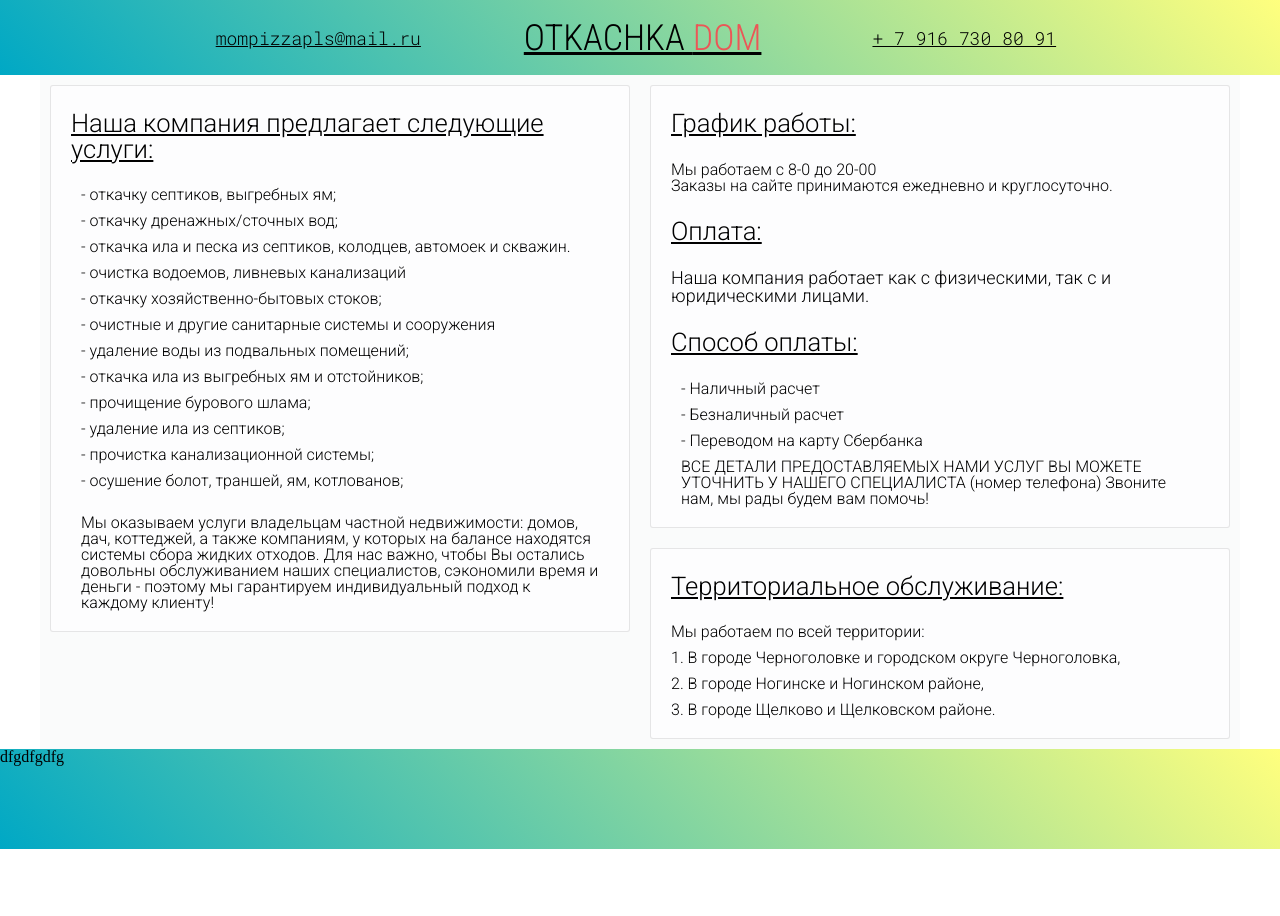
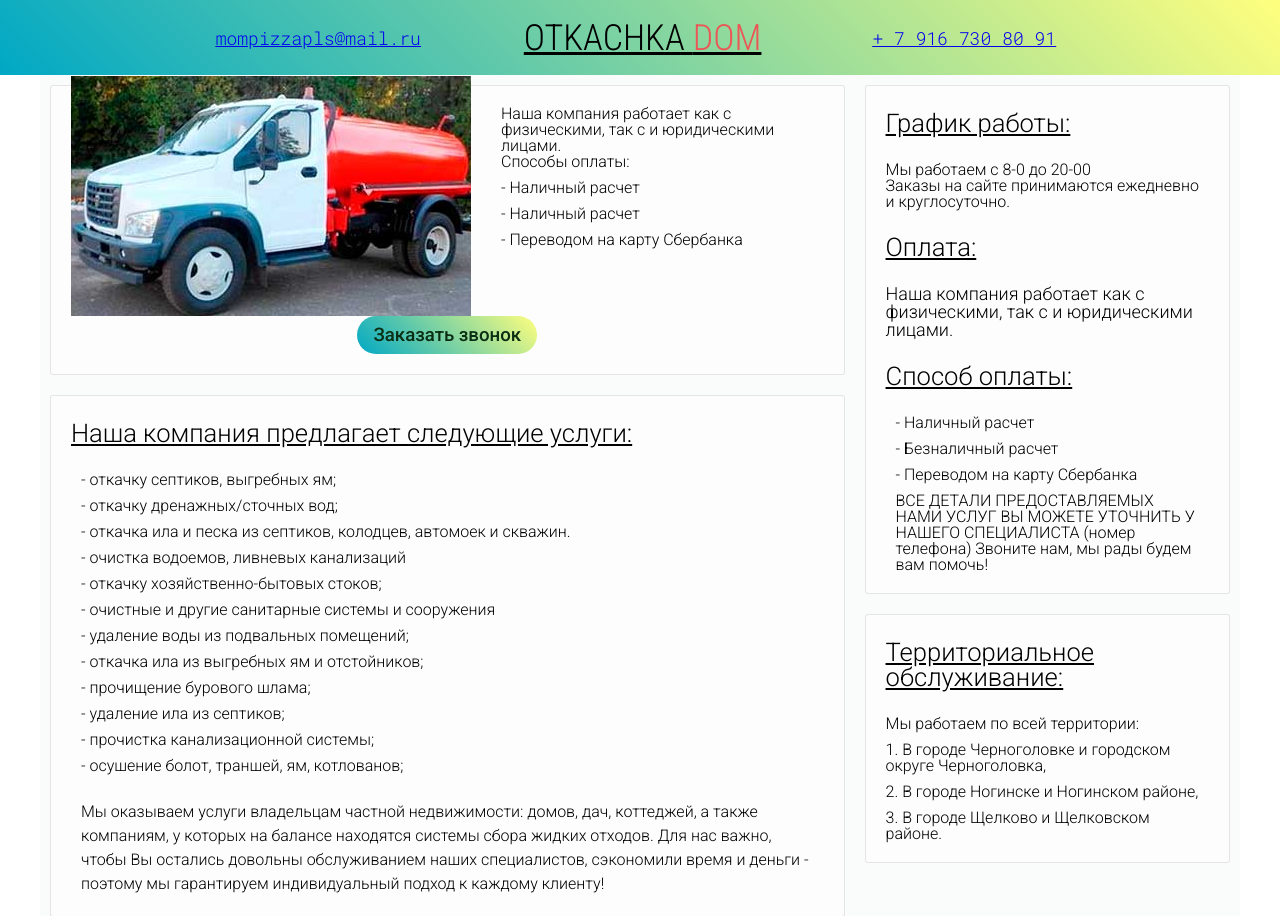
Before and after one commit to spudro228/septic-landing, a website: page index.html in a window 1280 px wide. Shown: the top 916 px of the page. Before the commit the page ends 849 px from the top, so only its background shows below. Drawn offline with nearby package versions, Linux system fonts and the light colour scheme; files that its build step writes are made by us from their sources.

Commit message:
create cards

```diff
--- a/index.html
+++ b/index.html
@@ -4,7 +4,7 @@
     <meta charset="UTF-8">
     <title>Title</title>
     <link rel="stylesheet" href="./build/css/example2.css">
-    <link href="https://fonts.googleapis.com/css?family=Roboto+Condensed:300,400|Roboto+Mono:300,400|Roboto:300,400&amp;subset=cyrillic"
+    <link href="https://fonts.googleapis.com/css?family=Roboto+Condensed:300,400|Roboto+Mono:300,400|Roboto:300,400,500&amp;subset=cyrillic"
           rel="stylesheet">
 <body>
 
@@ -13,13 +13,13 @@
         <div class="wrap-icons">
             <!--<div class="puk">sdfsd</div>-->
             <div class="email">
-                <div class="email__text">mompizzapls@mail.ru</div>
+                <div class="email__text"><a href="mailto:mompizzapls@mail.ru">mompizzapls@mail.ru</a></div>
             </div>
             <div class="icon">
                 <div class="icon__text">otkachka <span class="icon__text__red">dom</span></div>
             </div>
             <div class="phone">
-                <div class="phone__text">+ 7 916 730 80 91</div>
+                <div class="phone__text"><a href="tel:+79167308091">+ 7 916 730 80 91</a></div>
             </div>
         </div>
 
@@ -28,6 +28,33 @@
 
         <div class="some-text">
             <div class="row">
+                <div class="column">
+                    <div class="work-order">
+                        <div class="card">
+                            <div class="column work-order__column">
+
+                                <div class="row">
+                                    <img class="govnovoz" src="./img/asinizator4.jpg">
+                                    <div class="card-body">Наша компания работает как с физическими, так с и
+                                        юридическими
+                                        лицами.
+
+                                        <div class="list-headline">Способы оплаты:</div>
+                                        <ul>
+                                            <li>- Наличный расчет</li>
+                                            <li>- Наличный расчет</li>
+                                            <li>- Переводом на карту Сбербанка</li>
+                                        </ul>
+                                    </div>
+                                </div>
+
+                                <div class="buttn-wrapper">
+                                    <button class="order-button">Заказать звонок</button>
+                                </div>
+                            </div>
+                        </div>
+
+                    </div>
                     <div class="work-resume">
                         <div class="card card-resume">
                             <div class="card-header">Наша компания предлагает следующие услуги:</div>
@@ -47,18 +74,22 @@
                                     <li>- осушение болот, траншей, ям, котлованов;</li>
                                 </ul>
                                 <br>
+                                <p style="line-height: 1.5em">
                                     Мы оказываем услуги владельцам частной недвижимости: домов, дач, коттеджей, а также
                                     компаниям, у
                                     которых
                                     на балансе находятся системы сбора жидких отходов.
-                            Для нас важно, чтобы Вы остались довольны обслуживанием наших специалистов, сэкономили время
+                                    Для нас важно, чтобы Вы остались довольны обслуживанием наших специалистов,
+                                    сэкономили
+                                    время
                                     и
                                     деньги -
-                            поэтому мы гарантируем индивидуальный подход к каждому клиенту!
+                                    поэтому мы гарантируем индивидуальный подход к каждому клиенту!</p>
                             </div>
                         </div>
                     </div>
-                <div class="column column-width-50">
+                </div>
+                <div class="column">
                     <div class="work-schedule card">
 
                         <div class="card-header">График работы:</div>
@@ -71,13 +102,16 @@
                             так с и юридическими лицами.
                         </div>
                         <div class="card-header">Способ оплаты:</div>
-                        <div class="card-body"><ul>
+                        <div class="card-body">
+                            <ul>
                                 <li>- Наличный расчет</li>
                                 <li>- Безналичный расчет</li>
                                 <li>- Переводом на карту Сбербанка</li>
                             </ul>
-                        ВСЕ ДЕТАЛИ ПРЕДОСТАВЛЯЕМЫХ НАМИ УСЛУГ ВЫ МОЖЕТЕ УТОЧНИТЬ У НАШЕГО СПЕЦИАЛИСТА (номер телефона)
-                        Звоните нам, мы рады будем вам помочь!</div>
+                            ВСЕ ДЕТАЛИ ПРЕДОСТАВЛЯЕМЫХ НАМИ УСЛУГ ВЫ МОЖЕТЕ УТОЧНИТЬ У НАШЕГО СПЕЦИАЛИСТА (номер
+                            телефона)
+                            Звоните нам, мы рады будем вам помочь!
+                        </div>
                     </div>
                     <div class="work-price card">
                         <div class="card-header">Территориальное обслуживание:</div>
@@ -100,10 +134,10 @@
                     </div>
                 </div>
             </div>
-            <div class="row">
+            <!--<div class="row">-->
 
 
-            </div>
+            <!--</div>-->
 
             <!--Оплата:-->
             <!--Уважаемые клиенты! Наша компания работает как с физическими, так с и юридическими лицами.-->
--- a/scss/example2.scss
+++ b/scss/example2.scss
@@ -31,7 +31,8 @@ html, body {
   display: flex;
   flex-direction: column;
 }
-.column-width-50{
+
+.column-width-50 {
   width: 100%;
 }
 
@@ -125,6 +126,15 @@ html, body {
 
           @include info-text;
 
+          //a {
+          //  text-decoration: none;
+          //  color: #0000ff;
+          //}
+
+        }
+        :hover {
+          color: #0b2e13;
+          text-decoration: none;
         }
         @media (max-width: $break-small) {
           min-height: 45px;
@@ -142,6 +152,10 @@ html, body {
         }
         @media (max-width: $break-medium) {
           display: none;
+        }
+        :hover {
+          color: #0b2e13;
+          text-decoration: none;
         }
       }
     }
@@ -173,4 +187,44 @@ html, body {
       max-width: 100%;
     }
   }
+
+  .govnovoz {
+    width: auto;
+    //min-width: 100%;
+    //max-height: 100%;
+    object-fit: contain;
+    margin-left: 20px;
+    margin-top: -10px;
+    @media (max-width: $break-xsmall) {
+      margin-top: 10px;
+      margin-right: auto;
+      margin-left: auto;
+      max-width: 100%;
+    }
+
+  }
+
+  .order-button {
+    border-radius: 28px;
+    padding: 8px 16px;
+    background-image: linear-gradient(45deg, #00A8C5 0%, #FFFF7E 100%);
+    border: 0 none;
+
+    font-family: Roboto;
+    //font-style: normal;
+    font-weight: 500;
+    //line-height: normal;
+    font-size: 14pt;
+    color: #0b2e13;
+    //margin: ;
+  }
+  .work-order {
+    &__column {
+      //justify-items: center;
+    }
+    .buttn-wrapper {
+      text-align: center;
+      margin-bottom: 20px;
+    }
+  }
 }
```
Also changed, not shown: img/asinizator4.jpg (added). Lines whose indentation alone changed are shown as unchanged.
